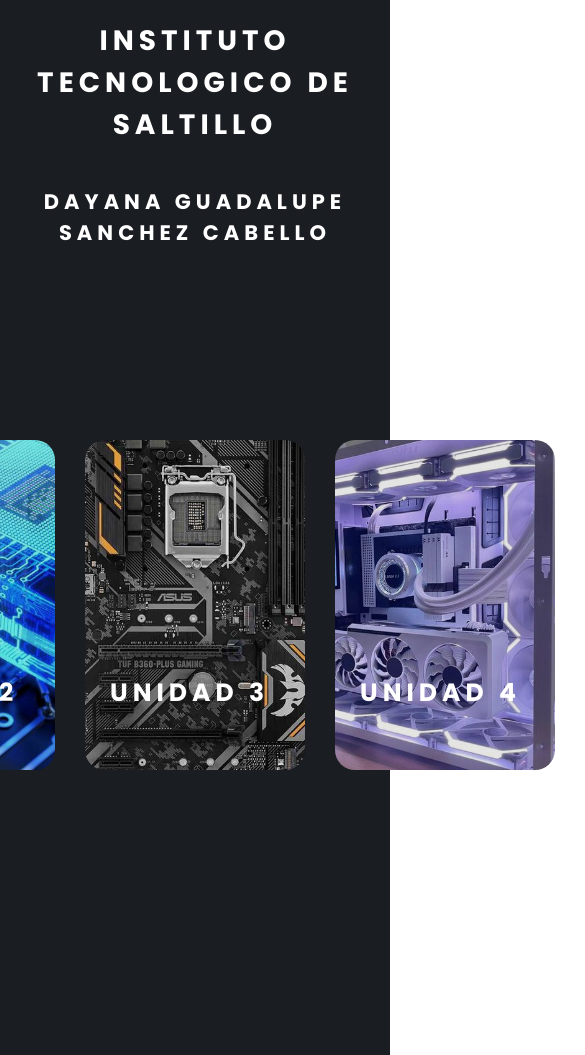
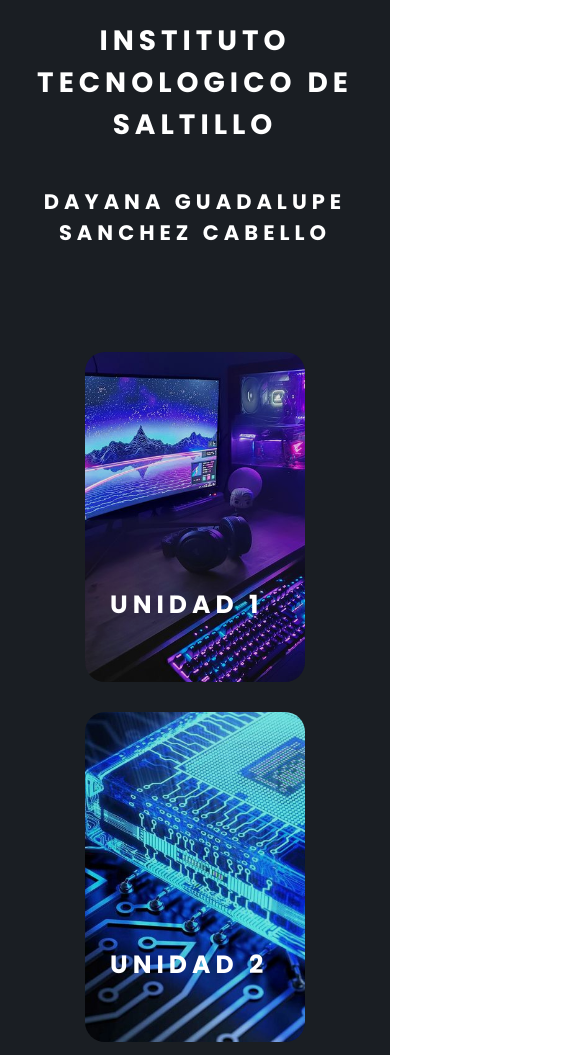
Before and after one commit to DayanaSanchezC/ArquitecturaDeComputadoras, a plain HTML site: page index.html in a window 390 px wide. Shown: the top 1055 px of the page, 585 px wide, since content can reach past the window. Drawn offline with Linux system fonts and the light colour scheme.

Commit message:
version como 10000

```diff
--- a/h.css
+++ b/h.css
@@ -171,10 +171,7 @@ header ul li a:hover button {
     background-size: 260px;
 
   }
-  .card-container:hover .card:not(:hover) {
-    transform: scale(.9);
-    filter: brightness(.5) saturate(0) contrast(1.2) blur(20px);
-  }
+
 
 
   .content {
@@ -265,6 +262,10 @@ header ul li a:hover button {
       font-size: 14px;
     }
 
+    .card-container:hover .card:not(:hover) {
+      transform: scale(.9);
+      filter: brightness(.5) saturate(0) contrast(1.2) blur(20px);
+    }
     .container {
       width: 90%;
       margin: 0 auto;
@@ -280,6 +281,11 @@ header ul li a:hover button {
       font-size: 14px;
     }
 
+    .card-container{
+      flex-direction: column;
+      margin-top: 10vh;
+      align-items: center;
+    }
     .container {
       width: 90%;
       margin: 0 auto;
```
